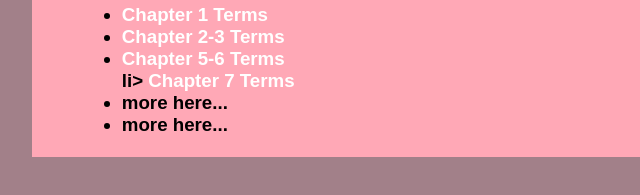
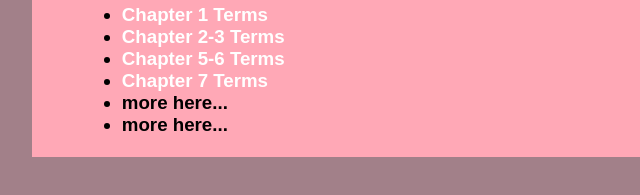
Before and after one commit to cfisher-pvcc/cfisher-pvcc.github.io, a plain HTML site: page index.html in a window 1280 px wide. Shown: the part 423-618 px from the top of the page, 208-848 px from the left. Drawn offline with Linux system fonts and the light colour scheme.

Commit message:
Update index.html

```diff
--- a/index.html
+++ b/index.html
@@ -59,7 +59,7 @@ a:active {color:#20bbbb;}
     <li><a href = "ch1.html"> Chapter 1 Terms </a></li>
     <li><a href = "ch2-3.html"> Chapter 2-3 Terms</a></li>
     <li><a href = "ch5-6.html"> Chapter 5-6 Terms</a></li>
-     li><a href = "ch7.html"> Chapter 7 Terms</a></li>
+    <li><a href = "ch7.html"> Chapter 7 Terms</a></li>
     <li>more here...</li>
     <li>more here...</li>
   </ul>
```
